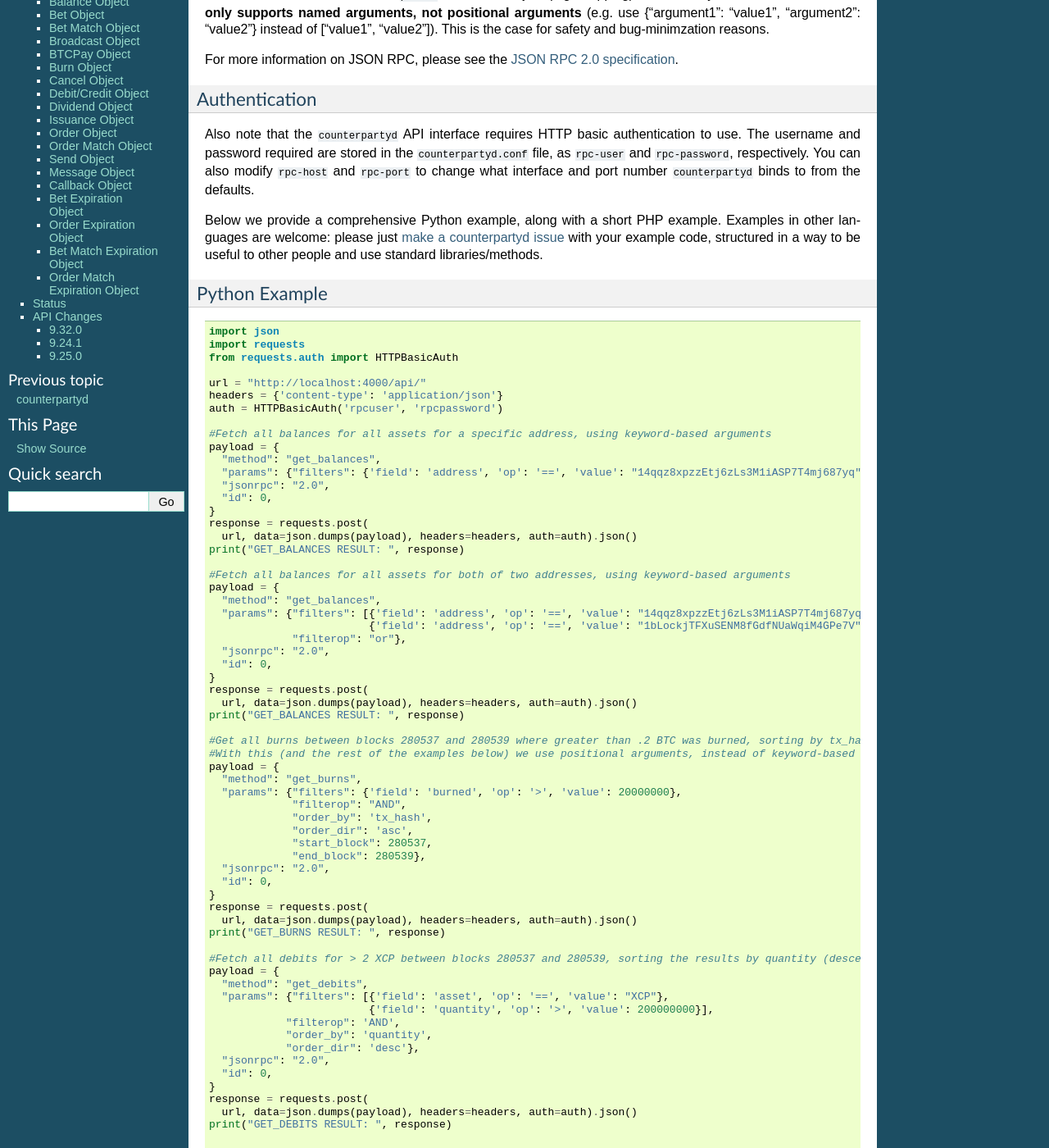
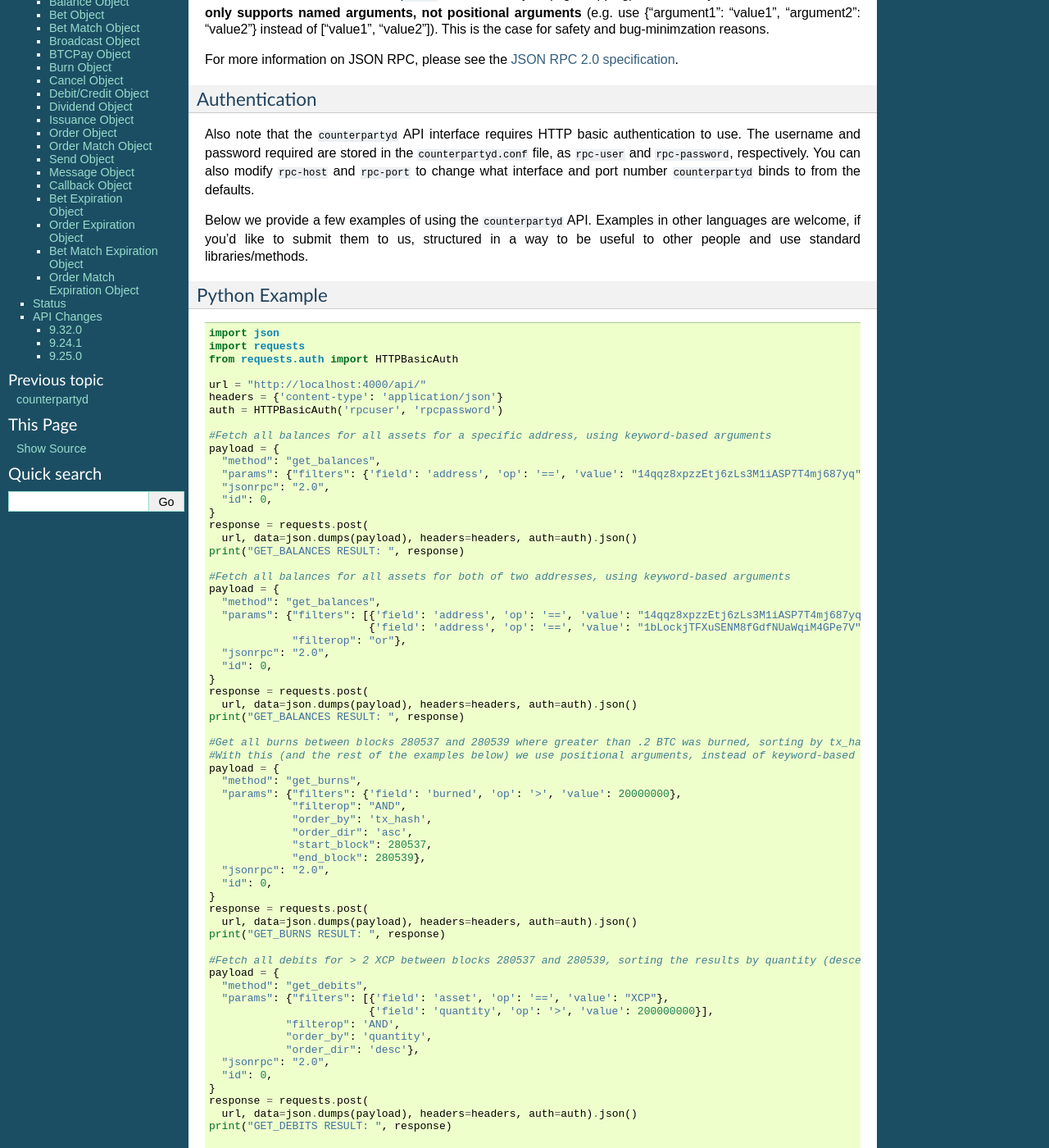
Before and after one commit to CounterpartyXCP/counterparty-core, a Sphinx documentation site: the page built from docs/API.rst, in a window 1280 px wide and 1400 px high, scrolled down 864 px. Shown: the whole window at 82% size. Built offline with Sphinx 7.4.7, drawn with Linux system fonts in a browser that asks for light colours; some of the changed text lies outside the part shown.

Commit message:
update docs, fix syntax errors

```diff
--- a/docs/API.rst
+++ b/docs/API.rst
@@ -61,9 +61,8 @@ are stored in the ``counterpartyd.conf`` file, as ``rpc-user`` and ``rpc-passwor
 
 .. _examples:
 
-Below we provide a comprehensive Python example, along with a short PHP example. Examples in other languages are welcome:
-please just `make a counterpartyd issue <https://github.com/CounterpartyXCP/counterpartyd/issues/new>`__ with your
-example code, structured in a way to be useful to other people and use standard libraries/methods.
+Below we provide a few examples of using the ``counterpartyd`` API. Examples in other languages are welcome,
+if you'd like to submit them to us, structured in a way to be useful to other people and use standard libraries/methods.
 
 Python Example
 ^^^^^^^^^^^^^^^
```
Also changed, not shown: other parts of docs/API.rst (+7 -4 lines), 2 other files.
